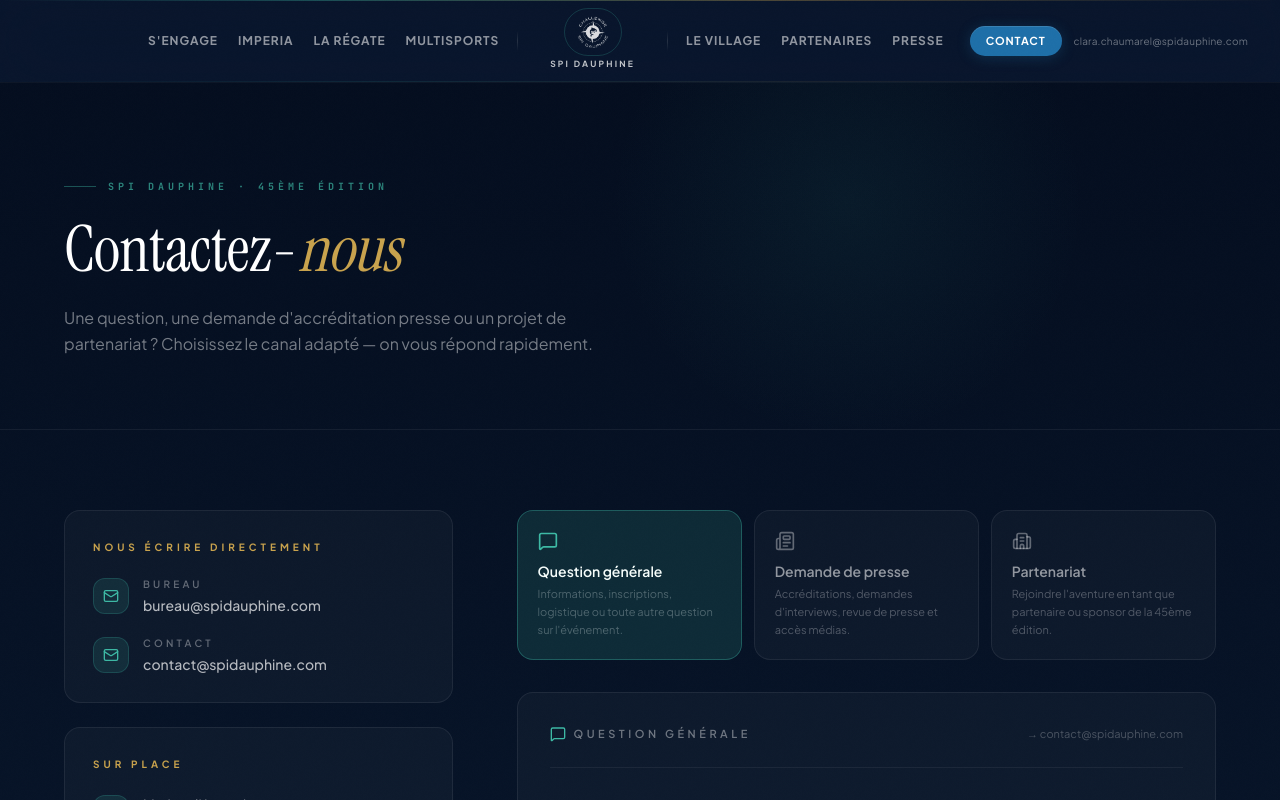
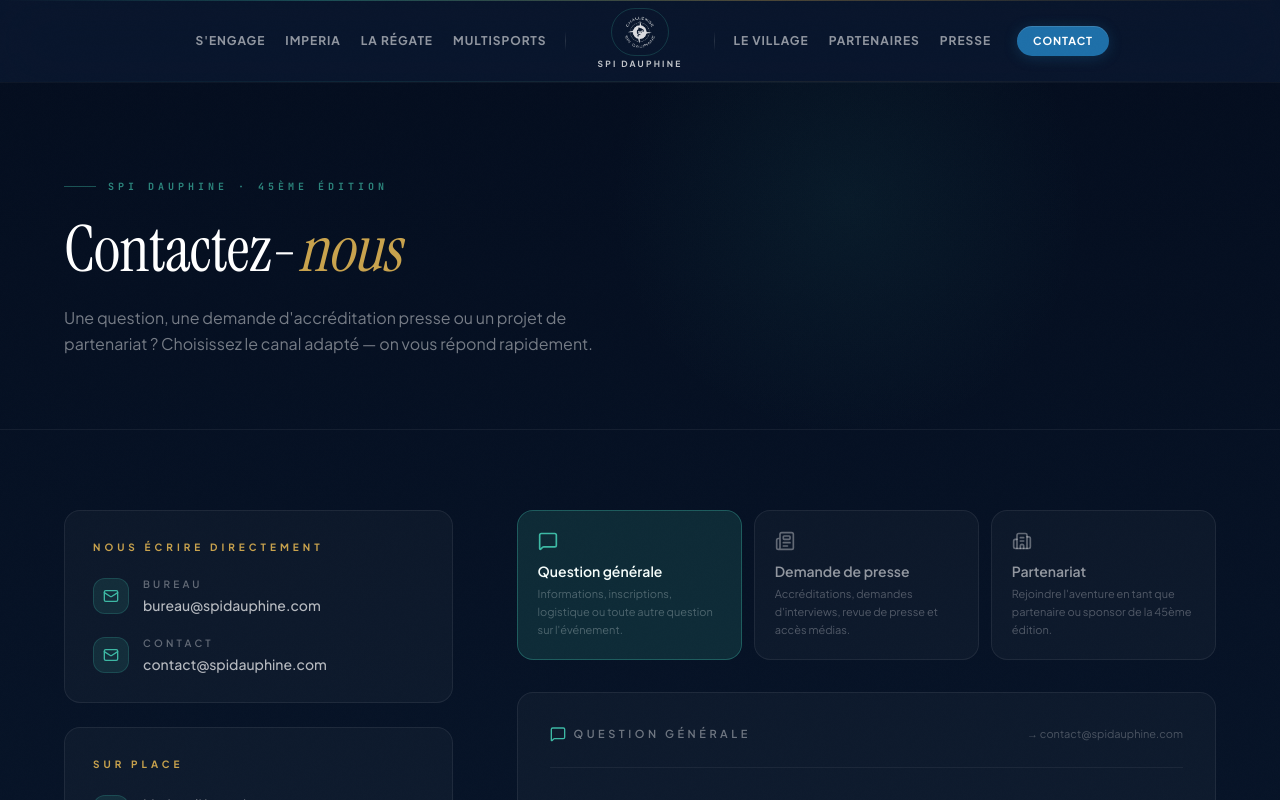
Before and after one commit to Viktorbvch/spidauphine, a Next.js app: page /contact in a window 1280 px wide. Shown: the top 800 px of the page. Built offline with nearby package versions, Linux system fonts and the light colour scheme.

Commit message:
Revert "Add temporary menu email"
This reverts commit 83ead7005e922f1edb37f7073e62a69cd6b0ced1.

```diff
--- a/components/layout/Header.tsx
+++ b/components/layout/Header.tsx
@@ -157,13 +157,6 @@
                 >
                   Contact
                 </Link>
-                <a
-                  href="mailto:clara.chaumarel@spidauphine.com"
-                  className="ml-3 flex-shrink-0 text-white/40 hover:text-white/70 transition-colors duration-200 cursor-pointer"
-                  style={{ fontSize: 10, letterSpacing: '0.02em' }}
-                >
-                  clara.chaumarel@spidauphine.com
-                </a>
               </nav>
             </div>
 
@@ -246,15 +239,6 @@
                   )
                 })}
               </div>
-              <div className="mt-4 pt-4 border-t border-white/6 px-4">
-                <a
-                  href="mailto:clara.chaumarel@spidauphine.com"
-                  className="text-white/35 hover:text-white/60 transition-colors cursor-pointer"
-                  style={{ fontSize: 11, letterSpacing: '0.01em' }}
-                >
-                  clara.chaumarel@spidauphine.com
-                </a>
-              </div>
             </nav>
           </motion.div>
         )}
```
